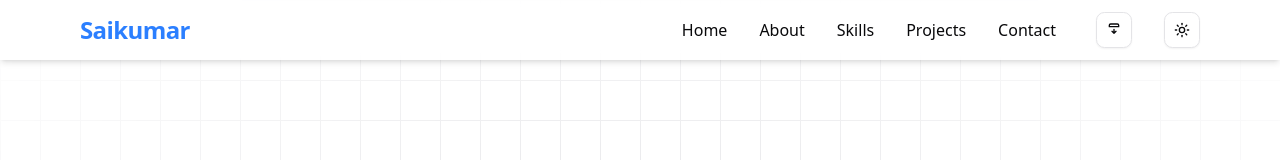
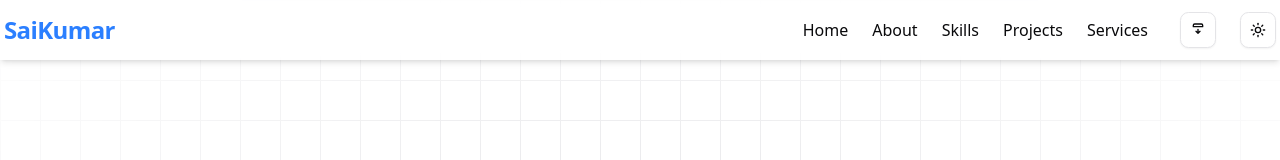
Before and after one commit to SAIKUMAR008212/portfolio, a Next.js app: page / in a window 1280 px wide. Shown: the top 160 px of the page. Built offline with nearby package versions, Linux system fonts and the light colour scheme.

Commit message:
added services component

```diff
--- a/src/app/page.tsx
+++ b/src/app/page.tsx
@@ -6,6 +6,7 @@ import Project from "@/components/project/page";
 import { ModeToggle } from "@/components/ui/modetoggle";
 import Image from "next/image";
 import Skills from "@/components/skills/page";
+import Services from "@/components/services/page";
 
 export default function Home() {
   return (
@@ -24,7 +25,10 @@ export default function Home() {
         <Project/>
       </div>
       <div id="contact" className="pt-[5rem] w-full h-full ">
-<Contact />
+      <Contact />
+      </div>
+      <div id="contact" className="pt-[5rem] w-full h-full ">
+      <Services />
       </div>
 
     </div>
--- a/src/components/Nav/page.tsx
+++ b/src/components/Nav/page.tsx
@@ -10,14 +10,14 @@ export default function Nav() {
     return (
 
         <nav className="fixed top-0 left-0 w-full z-50 bg-white/80 dark:bg-black/80 backdrop-blur-md shadow-md">
-            <div className="max-w-6xl mx-auto px-4 py-3 flex items-center justify-between">
-                <Link href="/" className="text-2xl font-bold tracking-tight text-primary">Saikumar</Link>
-                <div className="hidden md:flex gap-8 items-center">
+            <div className="max-w-7xl mx-auto px-1 py-3 flex items-center justify-between">
+                <Link href="/" className="text-2xl font-bold tracking-tight text-primary">SaiKumar</Link>
+                <div className="hidden md:flex gap-6 items-center">
                     <Link href="#home" className="hover:text-primary transition-colors">Home</Link>
                     <Link href="#about" className="hover:text-primary transition-colors">About</Link>
                     <Link href="#skills" className="hover:text-primary transition-colors">Skills</Link>
                     <Link href="#projects" className="hover:text-primary transition-colors">Projects</Link>
-                    <Link href="#contact" className="hover:text-primary transition-colors">Contact</Link>
+                    <Link href="#contact" className="hover:text-primary transition-colors">Services</Link>
                     <a href="/resume.pdf" target="_blank" rel="noopener noreferrer">
                         <Button variant="outline" size="icon" className="ml-2" aria-label="Resume">
                             <svg xmlns="http://www.w3.org/2000/svg" className="w-5 h-5" fill="none" viewBox="0 0 24 24" stroke="currentColor">
--- a/src/components/about/page.tsx
+++ b/src/components/about/page.tsx
@@ -1,33 +1,32 @@
-import React from 'react'
+import React from 'react';
 
 export default function About() {
   return (
-    <div className="min-h-[70vh] flex flex-col md:flex-row items-center justify-center gap-10 md:gap-20 px-6 py-12 bg-white dark:bg-black">
+    <div className="min-h-[70vh] flex flex-col md:flex-row items-center justify-center gap-10 md:gap-20 px-6 py-12 bg-background">
       {/* Left: Image/Illustration */}
       <div className="w-84 h-74 md:w-80 md:h-60 rounded-3xl overflow-hidden shadow-2xl flex items-center justify-center bg-gradient-to-tr from-primary/10 to-secondary/10 border-4 border-primary/20">
         <img
           src="20250116_103004.jpg"
           alt="About Me"
-          className="object-cover w-full h-full transition-transform duration-300 hover:scale-105"
+          className="object-cover w-full h-full transition-transform duration-200 hover:scale-105"
           style={{ objectPosition: 'center top' }}
         />
       </div>
+
       {/* Right: About Me Content */}
       <div className="max-w-xl text-center md:text-left">
-        <h2 className="text-3xl md:text-5xl text-left font-bold  text-primary mb-4">About Me</h2>
+        <h2 className="text-3xl md:text-5xl text-left font-bold text-primary mb-4">About Me</h2>
         <p className="text-lg md:text-xl text-white-400 mb-4">
           Hello! I'm <span className="font-semibold">Saikumar Kannuru</span>, A curious and driven Full-Stack Developer from Andhra Pradesh, currently pursuing my B.Tech in Computer Science & Data Science. I’m passionate about building responsive web applications that are both functional and visually engaging.
         </p>
         <p className="text-base md:text-lg text-white-600 mb-5">
           My journey into tech began with a deep desire to understand how things work behind the scenes — and that curiosity turned into code. Inspired by the support of friends and mentors, I started with the basics and gradually moved into working with real-world projects using React, FastAPI, Node.js, and MongoDB.
-
-          Every bug I fixed, every UI I crafted, and every API I wrote added a new chapter to my learning story.
         </p>
         <p className="text-base md:text-lg text-white-600 mb-5 font-semibold">
           “Great things aren’t done by impulse, but by a series of small things brought together.”<br />
-          –  <span className="font-semibold">Sai Kumar Kannuru</span>
+          – <span className="font-semibold">Sai Kumar Kannuru</span>
         </p>
       </div>
     </div>
-  )
+  );
 }
--- a/src/components/home/page.tsx
+++ b/src/components/home/page.tsx
@@ -8,7 +8,7 @@ import { ContainerTextFlip } from '../ui/container-text-flip'
 
 export default function HomePage() {
   return (
-    <div className="relative flex h-full min-h-screen w-full items-center justify-center bg-white dark:bg-black overflow-hidden">
+    <div className="relative flex h-fit min-h-screen w-full items-center justify-center bg-white dark:bg-black overflow-hidden">
       {/* Background grid */}
       <div
         className={cn(
--- /dev/null
+++ b/src/components/services/page.tsx
@@ -0,0 +1,7 @@
+export default function Services() {
+  return (
+    <div>
+      {/* Your sesarvices content here */}
+    </div>
+  );
+}
```
